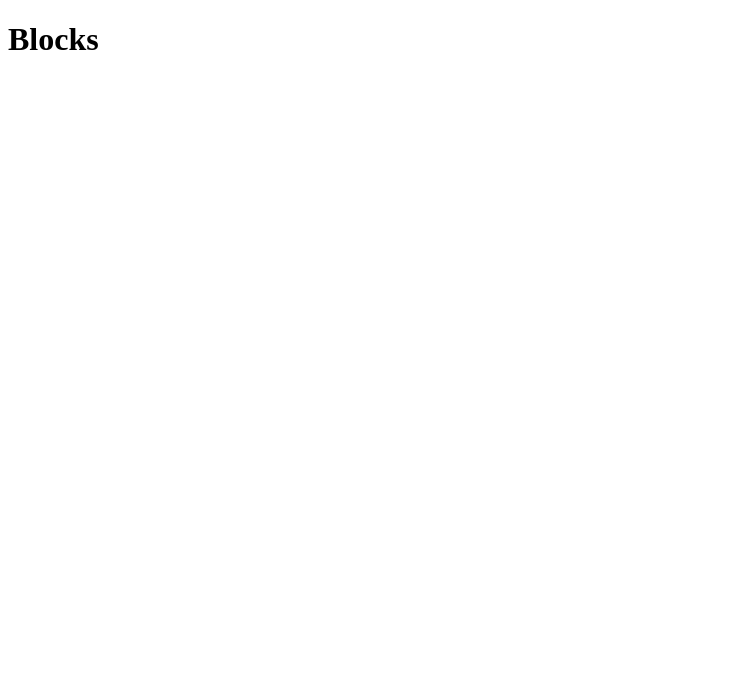
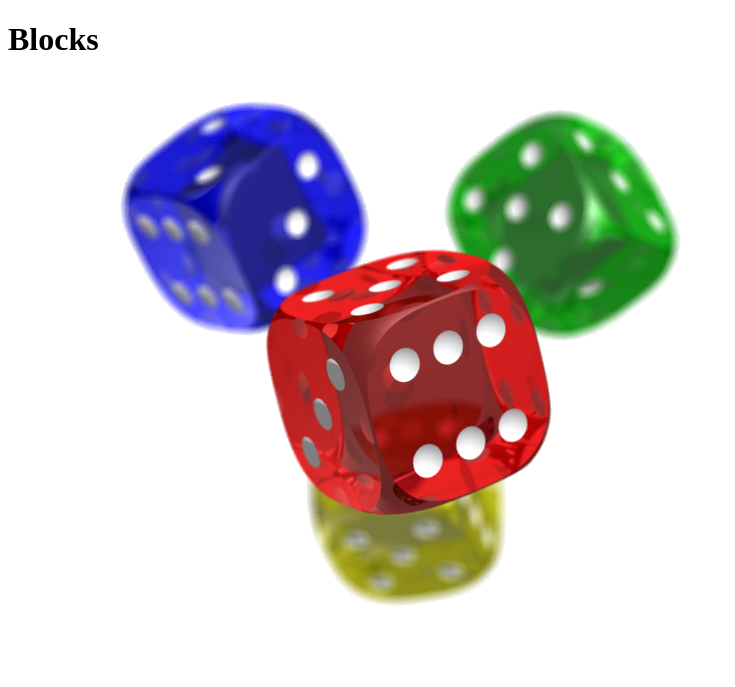
Before and after one commit to fossnik/MEAN-mvc-Practice, a website: page public/index.html in a window 1280 px wide. Shown: the whole page, without its empty margins (0-735 px from the left). Drawn offline with Linux system fonts and the light colour scheme.

Commit message:
Serving Static Image

```diff
--- a/public/index.html
+++ b/public/index.html
@@ -6,5 +6,6 @@
 </head>
 <body>
 	<h1>Blocks</h1>
+	<p><img src="static_img.png"></p>
 </body>
 </html>
```
Also changed, not shown: public/static_img.png (added).
